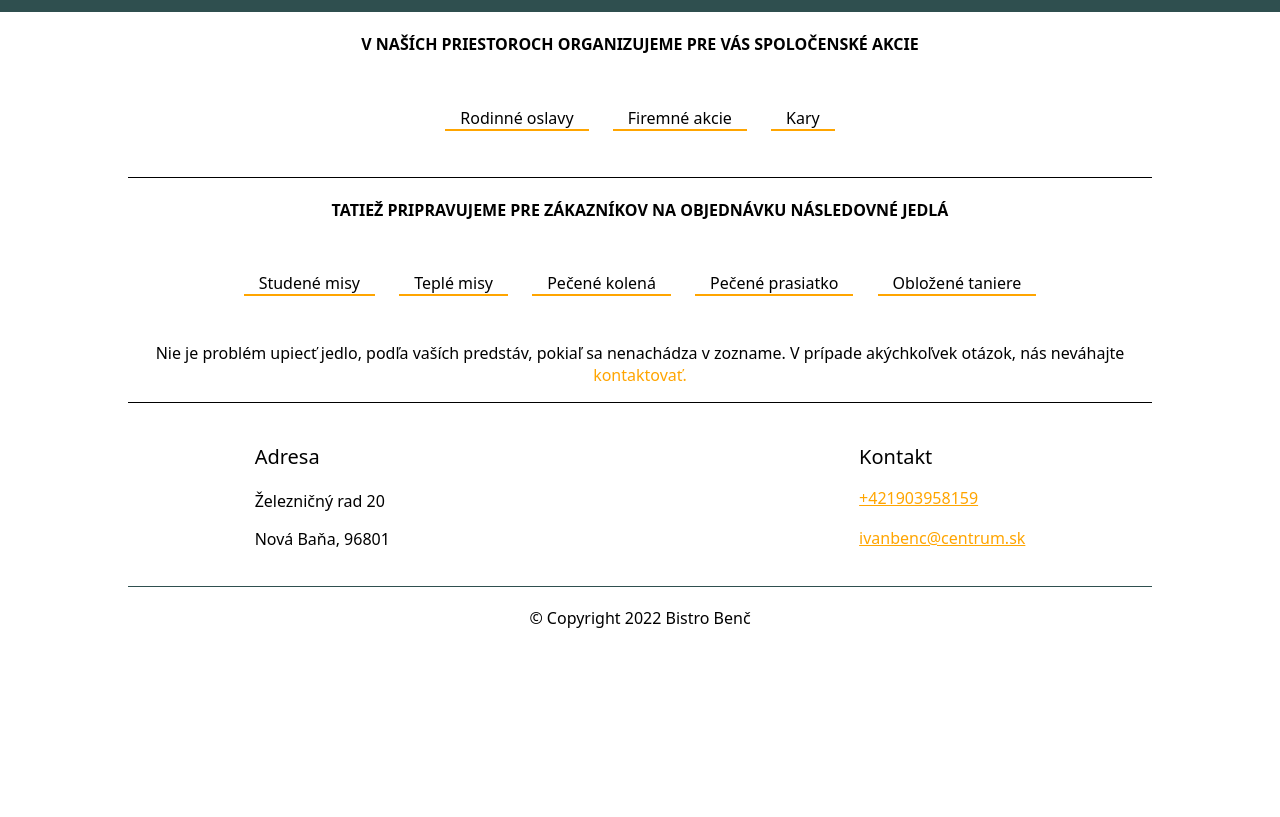
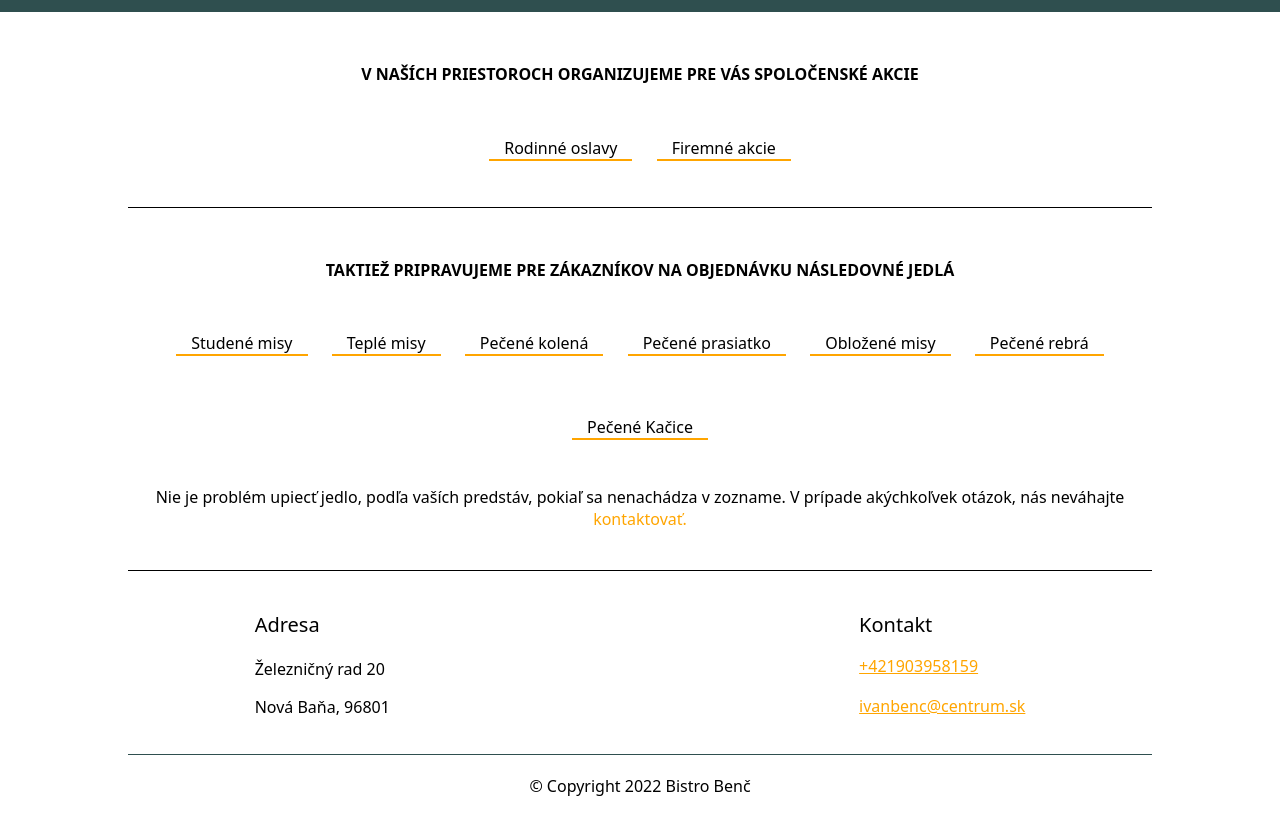
Before and after one commit to Benciii/martin-benc, a plain HTML site: page akcie.html in a window 1280 px wide. Shown: the part 83-900 px from the top of the page. Before the commit the page ends 800 px from the top, so only its background shows below. Drawn offline with Linux system fonts and the light colour scheme.

Commit message:
Add files via upload

```diff
--- a/akcie.css
+++ b/akcie.css
@@ -75,6 +75,7 @@ footer {
     border-bottom: 1px solid black;
     width: 80%;
     margin: 0 auto;
+    padding-top: 30px;
 }
 .groupbtn1 {
     border-bottom: 2px solid orange;
@@ -86,9 +87,13 @@ footer {
     border-bottom: 1px solid black;
     margin: 0 auto;
     text-align: center;
+    padding-top: 30px;
 }
 .groupbtn01 {
     padding: 0;
+}
+.groupbtn02 p {
+    margin-bottom: 40px;
 }
 h4 {
     text-transform: uppercase;
@@ -105,9 +110,6 @@ h4 {
     ul {
         padding-left: 0;
     }
-    .hover1 {
-        border-bottom: 1px solid rgb(255, 255, 255);
-    }
     .groupbtn1 {
         margin: 10px 50px;
     }
--- a/akcie.html
+++ b/akcie.html
@@ -26,20 +26,21 @@
         <ul class="groupbtn01">
             <li class="groupbtn1">Rodinné oslavy</li>
             <li class="groupbtn1">Firemné akcie</li>
-            <li class="groupbtn1">Kary</li>
         </ul>
     </div>
 
     <div class="groupbtn02">
         <h4>
-            Tatiež pripravujeme pre zákazníkov na objednávku následovné jedlá
+            Taktiež pripravujeme pre zákazníkov na objednávku následovné jedlá
         </h4>
          <ul class="groupbtn01">
             <li class="groupbtn1">Studené misy</li>
             <li class="groupbtn1">Teplé misy</li>
             <li class="groupbtn1">Pečené kolená</li>
             <li class="groupbtn1">Pečené prasiatko</li>
-            <li class="groupbtn1">Obložené taniere</li>
+            <li class="groupbtn1">Obložené misy</li>
+            <li class="groupbtn1">Pečené rebrá</li>
+            <li class="groupbtn1">Pečené Kačice</li>
          </ul>
          <p>Nie je problém upiecť jedlo, podľa vaších predstáv, pokiaľ sa nenachádza v zozname. V prípade akýchkoľvek otázok, nás neváhajte <span>kontaktovať.</span></p>
         </div>
--- a/css.css
+++ b/css.css
@@ -74,6 +74,7 @@ a {
 }
 #menulistok {
     width: 70%;
+    padding-top: 20px;
 }
 .openhours {
     background-color: darkslategray;
@@ -142,7 +143,4 @@ footer {
     ul {
         padding-left: 0;
     }
-    .hover1 {
-        border-bottom: 1px solid rgb(255, 255, 255);
-    }
 }
```
Also changed, not shown: 1 other file.
